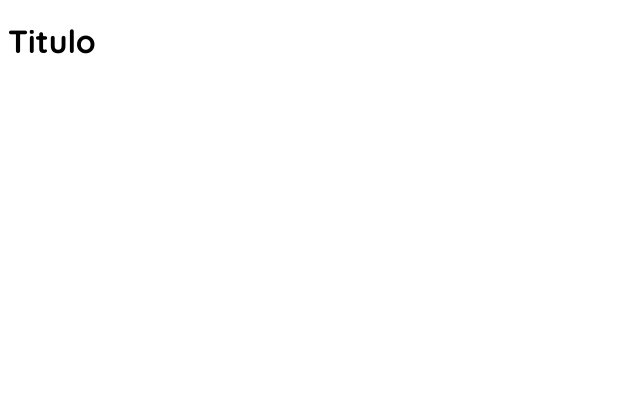
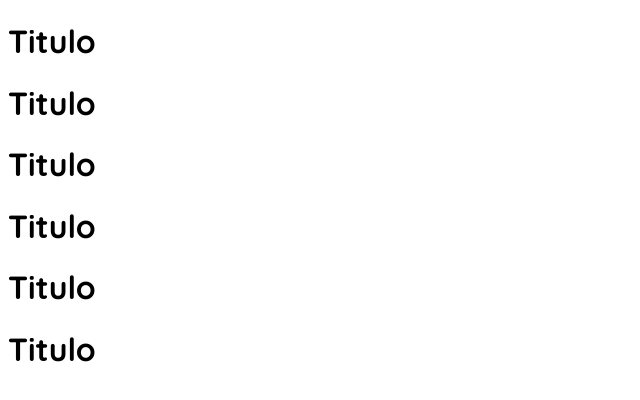
Before and after one commit to santiago-beeb/santiago-beeb.github.io, a plain HTML site: page index.html in a window 1280 px wide. Shown: the whole page, without its empty margins (0-640 px from the left). Drawn offline with Linux system fonts and the light colour scheme.

Commit message:
actualizacion

```diff
--- a/index.html
+++ b/index.html
@@ -23,5 +23,10 @@
   </head>
   <body>
     <h1>Titulo  </h1>
+    <h1>Titulo  </h1>
+    <h1>Titulo  </h1>
+    <h1>Titulo  </h1>
+    <h1>Titulo  </h1>
+    <h1>Titulo  </h1>
   </body>
 </html>
```
